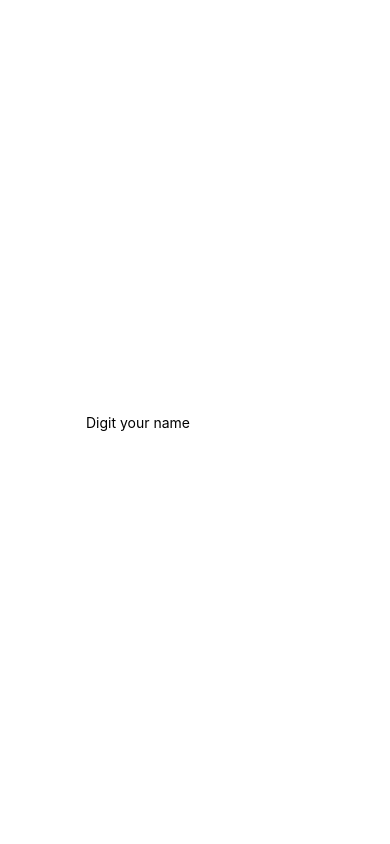
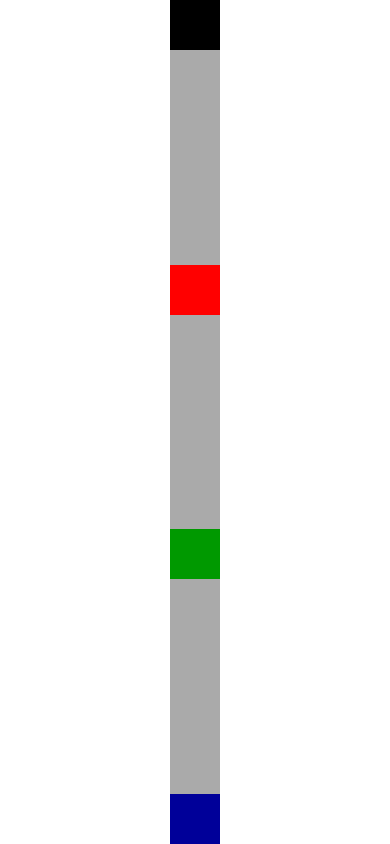
Before and after one commit to paulazaidel/react-native-exercises, a React Native app: screen / in a window 390 px wide. Built offline with nearby package versions, Linux system fonts and the light colour scheme.

Commit message:
using flexbox v1

```diff
--- a/src/App.js
+++ b/src/App.js
@@ -1,12 +1,12 @@
 import React from 'react'
 import { StyleSheet, SafeAreaView } from 'react-native'
 
-import InputName from './components/InputNameComponent'
+import FlexBoxV1 from './components/layout/FlaxBoxV1Component'
 
 
 export default () => (
     <SafeAreaView style={style.App}>
-        <InputName></InputName>
+        <FlexBoxV1></FlexBoxV1>
     </SafeAreaView>
 )
 
--- /dev/null
+++ b/src/components/layout/FlaxBoxV1Component.js
@@ -0,0 +1,23 @@
+import React from 'react'
+import { View, StyleSheet } from 'react-native'
+
+import Square from './SquareComponent'
+
+export default props => {
+    return (
+        <View style={style.Flex}>
+            <Square></Square>
+            <Square color='red'></Square>
+            <Square color='#090'></Square>
+            <Square color='#009'></Square>
+        </View>
+    )
+}
+
+const style = StyleSheet.create({
+    Flex: {
+        backgroundColor: "#aaa",
+        flex: 1,
+        justifyContent: 'space-between'
+    }
+})
--- /dev/null
+++ b/src/components/layout/SquareComponent.js
@@ -0,0 +1,15 @@
+import React from 'react'
+import { View, StyleSheet } from 'react-native'
+
+export default props => {
+    return (
+        <View style={[style.View, { backgroundColor: props.color || "#000"}]} />
+    )
+}
+
+const style = StyleSheet.create({
+    View: {
+        height:50,
+        width: 50
+    }
+})
```
